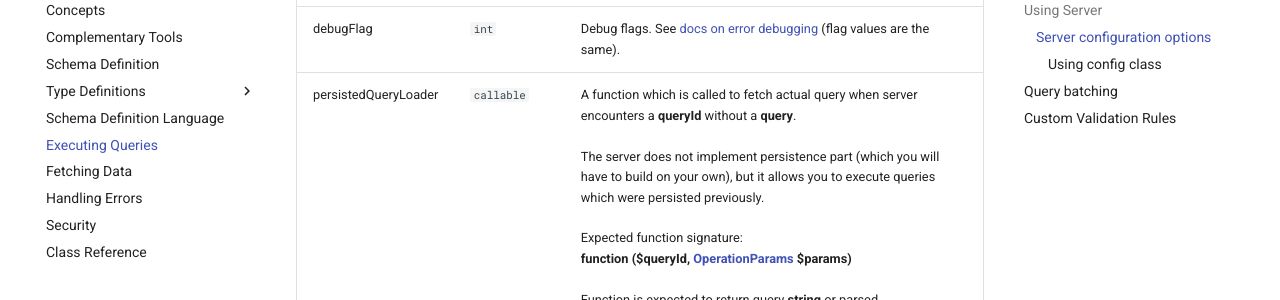
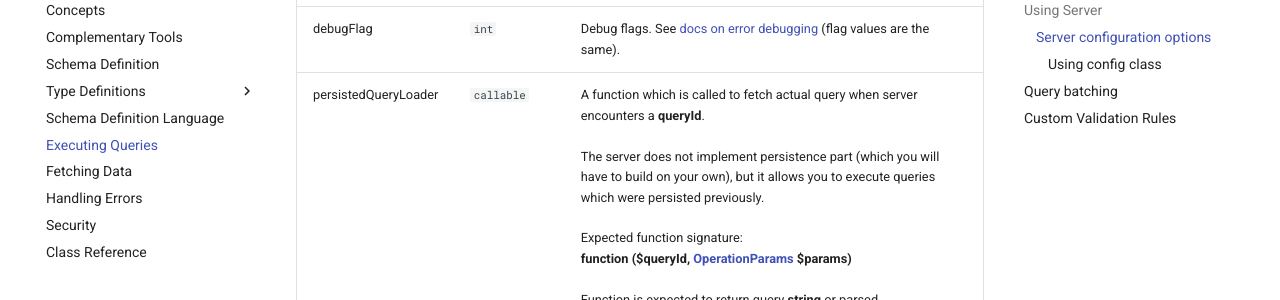
Before and after one commit to webonyx/graphql-php, an MkDocs documentation site: the page built from docs/executing-queries.md, in a window 1280 px wide and 900 px high, scrolled down 3415 px. Shown: the part 152-452 px from the top of the window. Built offline with MkDocs 1.6.1 and Material for MkDocs 9.7.7, drawn with Linux system fonts in a browser that asks for light colours; comment, search, counter and statistics services are not loaded.

Commit message:
Call persistedQueryLoader even when query was passed

```diff
--- a/docs/executing-queries.md
+++ b/docs/executing-queries.md
@@ -96,19 +96,19 @@ PSR-7 is useful when you want to integrate the server into existing framework:
 
 ### Server configuration options
 
-| Argument             | Type                                                                        | Notes                                                                                                                                                                                                                                                                                                                                                                                                                                                                                                                                                                                                                                           |
-| -------------------- | --------------------------------------------------------------------------- | ----------------------------------------------------------------------------------------------------------------------------------------------------------------------------------------------------------------------------------------------------------------------------------------------------------------------------------------------------------------------------------------------------------------------------------------------------------------------------------------------------------------------------------------------------------------------------------------------------------------------------------------------- |
-| schema               | [`Schema`](class-reference.md#graphqltypeschema)                            | **Required.** Instance of your application [Schema](schema-definition.md)                                                                                                                                                                                                                                                                                                                                                                                                                                                                                                                                                                       |
-| rootValue            | `mixed`                                                                     | Any value that represents a root of your data graph. It is passed as the 1st argument to field resolvers of [Query type](schema-definition.md#query-and-mutation-types). Can be omitted or set to null if actual root values are fetched by Query type itself.                                                                                                                                                                                                                                                                                                                                                                                  |
-| context              | `mixed`                                                                     | Any value that holds information shared between all field resolvers. Most often they use it to pass currently logged in user, locale details, etc.<br><br>It will be available as the 3rd argument in all field resolvers. (see section on [Field Definitions](type-definitions/object-types.md#field-configuration-options) for reference) **graphql-php** never modifies this value and passes it _as is_ to all underlying resolvers.                                                                                                                                                                                                        |
-| fieldResolver        | `callable`                                                                  | A resolver function to use when one is not provided by the schema. If not provided, the [default field resolver is used](data-fetching.md#default-field-resolver).                                                                                                                                                                                                                                                                                                                                                                                                                                                                              |
+| Argument             | Type                                                                        | Notes                                                                                                                                                                                                                                                                                                                                                                                                                                                                                                                                                                                                                                          |
+| -------------------- | --------------------------------------------------------------------------- | ---------------------------------------------------------------------------------------------------------------------------------------------------------------------------------------------------------------------------------------------------------------------------------------------------------------------------------------------------------------------------------------------------------------------------------------------------------------------------------------------------------------------------------------------------------------------------------------------------------------------------------------------- |
+| schema               | [`Schema`](class-reference.md#graphqltypeschema)                            | **Required.** Instance of your application [Schema](schema-definition.md)                                                                                                                                                                                                                                                                                                                                                                                                                                                                                                                                                                      |
+| rootValue            | `mixed`                                                                     | Any value that represents a root of your data graph. It is passed as the 1st argument to field resolvers of [Query type](schema-definition.md#query-and-mutation-types). Can be omitted or set to null if actual root values are fetched by Query type itself.                                                                                                                                                                                                                                                                                                                                                                                 |
+| context              | `mixed`                                                                     | Any value that holds information shared between all field resolvers. Most often they use it to pass currently logged in user, locale details, etc.<br><br>It will be available as the 3rd argument in all field resolvers. (see section on [Field Definitions](type-definitions/object-types.md#field-configuration-options) for reference) **graphql-php** never modifies this value and passes it _as is_ to all underlying resolvers.                                                                                                                                                                                                       |
+| fieldResolver        | `callable`                                                                  | A resolver function to use when one is not provided by the schema. If not provided, the [default field resolver is used](data-fetching.md#default-field-resolver).                                                                                                                                                                                                                                                                                                                                                                                                                                                                             |
 | validationRules      | `array` or `callable`                                                       | A set of rules for query validation step. The default value is all available rules. The empty array would allow skipping query validation (may be convenient for persisted queries which are validated before persisting and assumed valid during execution).<br><br>Pass `callable` to return different validation rules for different queries (e.g. empty array for persisted query and a full list of rules for regular queries). When passed, it is expected to have the following signature: <br><br> **function ([OperationParams](class-reference.md#graphqlserveroperationparams) $params, DocumentNode $node, $operationType): array** |
-| queryBatching        | `bool`                                                                      | Flag indicating whether this server supports query batching ([apollo-style](https://www.apollographql.com/blog/apollo-client/performance/query-batching/)).<br><br> Defaults to **false**                                                                                                                                                                                                                                                                                                                                                                                                                                                       |
-| debugFlag            | `int`                                                                       | Debug flags. See [docs on error debugging](error-handling.md#debugging-tools) (flag values are the same).                                                                                                                                                                                                                                                                                                                                                                                                                                                                                                                                       |
-| persistedQueryLoader | `callable`                                                                  | A function which is called to fetch actual query when server encounters a **queryId** without a **query**.<br><br> The server does not implement persistence part (which you will have to build on your own), but it allows you to execute queries which were persisted previously.<br><br> Expected function signature:<br> **function ($queryId, [OperationParams](class-reference.md#graphqlserveroperationparams) $params)** <br><br>Function is expected to return query **string** or parsed **DocumentNode** <br><br> [Read more about persisted queries](https://www.apollographql.com/blog/apollo-client/persisted-graphql-queries).   |
-| errorFormatter       | `callable`                                                                  | Custom error formatter. See [error handling docs](error-handling.md#custom-error-handling-and-formatting).                                                                                                                                                                                                                                                                                                                                                                                                                                                                                                                                      |
-| errorsHandler        | `callable`                                                                  | Custom errors handler. See [error handling docs](error-handling.md#custom-error-handling-and-formatting).                                                                                                                                                                                                                                                                                                                                                                                                                                                                                                                                       |
-| promiseAdapter       | [`PromiseAdapter`](class-reference.md#graphqlexecutorpromisepromiseadapter) | Required for [Async PHP](data-fetching.md#async-php) only.                                                                                                                                                                                                                                                                                                                                                                                                                                                                                                                                                                                      |
+| queryBatching        | `bool`                                                                      | Flag indicating whether this server supports query batching ([apollo-style](https://www.apollographql.com/blog/apollo-client/performance/query-batching/)).<br><br> Defaults to **false**                                                                                                                                                                                                                                                                                                                                                                                                                                                      |
+| debugFlag            | `int`                                                                       | Debug flags. See [docs on error debugging](error-handling.md#debugging-tools) (flag values are the same).                                                                                                                                                                                                                                                                                                                                                                                                                                                                                                                                      |
+| persistedQueryLoader | `callable`                                                                  | A function which is called to fetch actual query when server encounters a **queryId**.<br><br> The server does not implement persistence part (which you will have to build on your own), but it allows you to execute queries which were persisted previously.<br><br> Expected function signature:<br> **function ($queryId, [OperationParams](class-reference.md#graphqlserveroperationparams) $params)** <br><br>Function is expected to return query **string** or parsed **DocumentNode** <br><br> [Read more about persisted queries](https://www.apollographql.com/blog/apollo-client/persisted-graphql-queries).   |
+| errorFormatter       | `callable`                                                                  | Custom error formatter. See [error handling docs](error-handling.md#custom-error-handling-and-formatting).                                                                                                                                                                                                                                                                                                                                                                                                                                                                                                                                     |
+| errorsHandler        | `callable`                                                                  | Custom errors handler. See [error handling docs](error-handling.md#custom-error-handling-and-formatting).                                                                                                                                                                                                                                                                                                                                                                                                                                                                                                                                      |
+| promiseAdapter       | [`PromiseAdapter`](class-reference.md#graphqlexecutorpromisepromiseadapter) | Required for [Async PHP](data-fetching.md#async-php) only.                                                                                                                                                                                                                                                                                                                                                                                                                                                                                                                                                                                     |
 
 #### Using config class
 
```
Also changed, not shown: CHANGELOG.md (+4 -0 lines), 2 other files.
